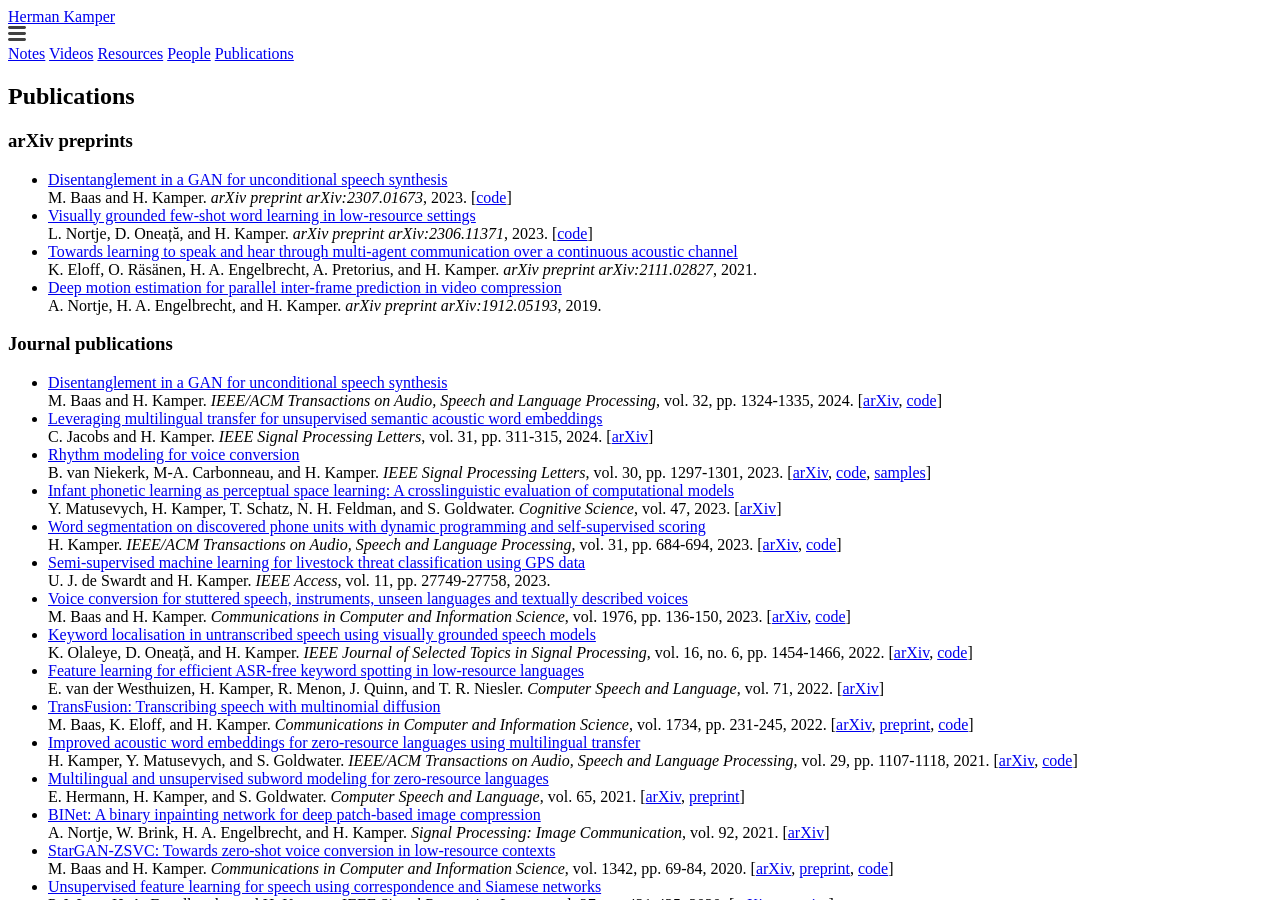
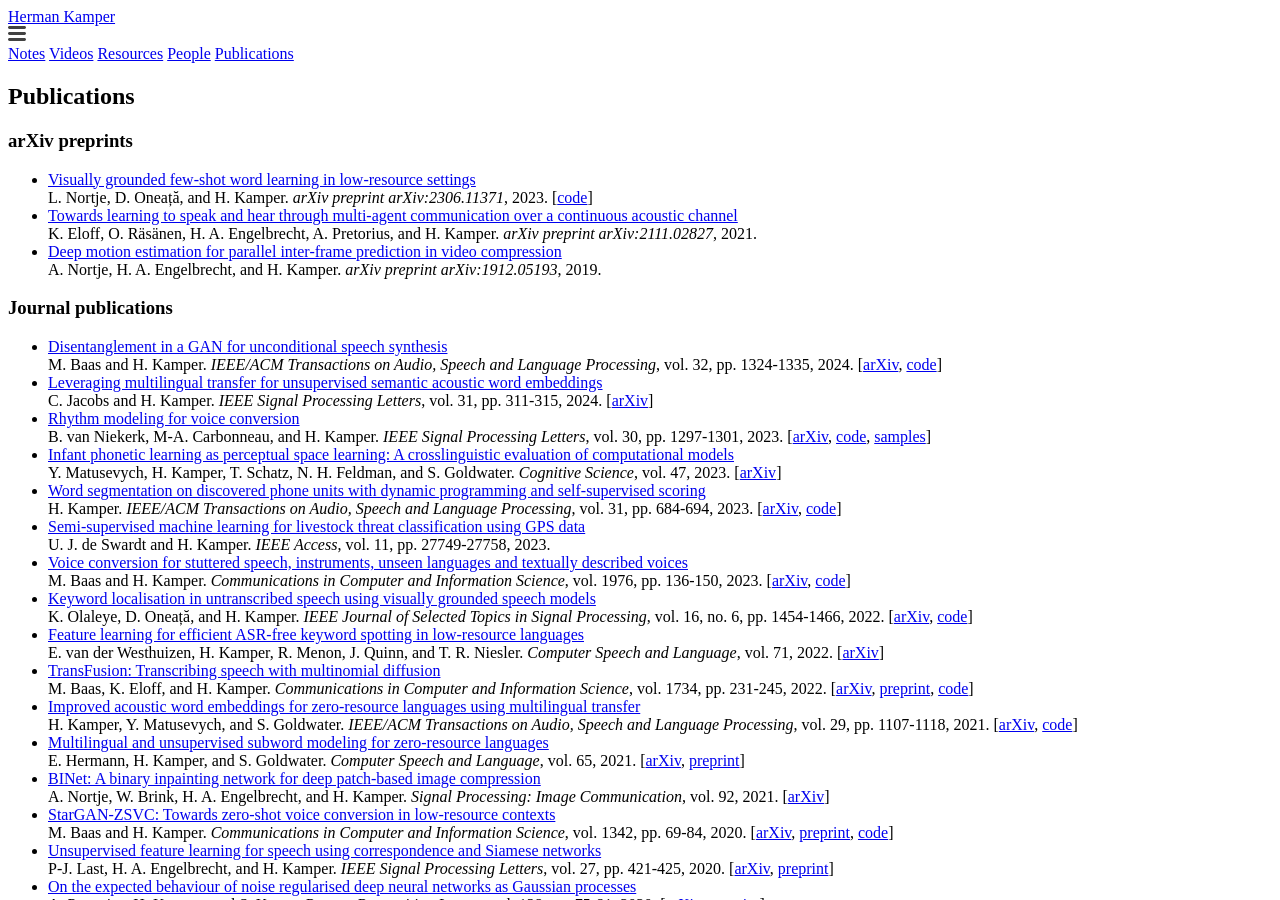
Before and after one commit to kamperh/kamperh.github.io, a Jekyll site: the page built from publications.md, in a window 1280 px wide and 900 px high. Built offline with Jekyll 4.4.1, drawn with Linux system fonts in a browser that asks for light colours; a style sheet for code colours, icons or effects is not loaded.

Commit message:
Update publications.md

```diff
--- a/publications.md
+++ b/publications.md
@@ -10,16 +10,12 @@ order: 5
 
 ### arXiv preprints
 
-- [Disentanglement in a GAN for unconditional speech synthesis](https://arxiv.org/abs/2307.01673)
-  M. Baas and H. Kamper. *arXiv preprint arXiv:2307.01673*, 2023. [[code](https://github.com/RF5/simple-asgan/)]
 - [Visually grounded few-shot word learning in low-resource settings](https://arxiv.org/abs/2306.11371)
   L. Nortje, D. Oneață, and H. Kamper. *arXiv preprint arXiv:2306.11371*, 2023. [[code](https://sites.google.com/view/few-shotwordacquisition/home)]
 - [Towards learning to speak and hear through multi-agent communication over a continuous acoustic channel](https://arxiv.org/abs/2111.02827)
   K. Eloff, O. Räsänen, H. A. Engelbrecht, A. Pretorius, and H. Kamper. *arXiv preprint arXiv:2111.02827*, 2021.
 - [Deep motion estimation for parallel inter-frame prediction in video compression](https://arxiv.org/abs/1912.05193)
   A. Nortje, H. A. Engelbrecht, and H. Kamper. *arXiv preprint arXiv:1912.05193*, 2019.
-<!-- - [Mava: A research framework for distributed multi-agent reinforcement learning](https://arxiv.org/abs/2107.01460)
-  A. Pretorius and many others. *arXiv preprint arXiv:2107.01460*, 2021. [[code](https://github.com/instadeepai/Mava)] -->
 
 
 ### Journal publications
```
